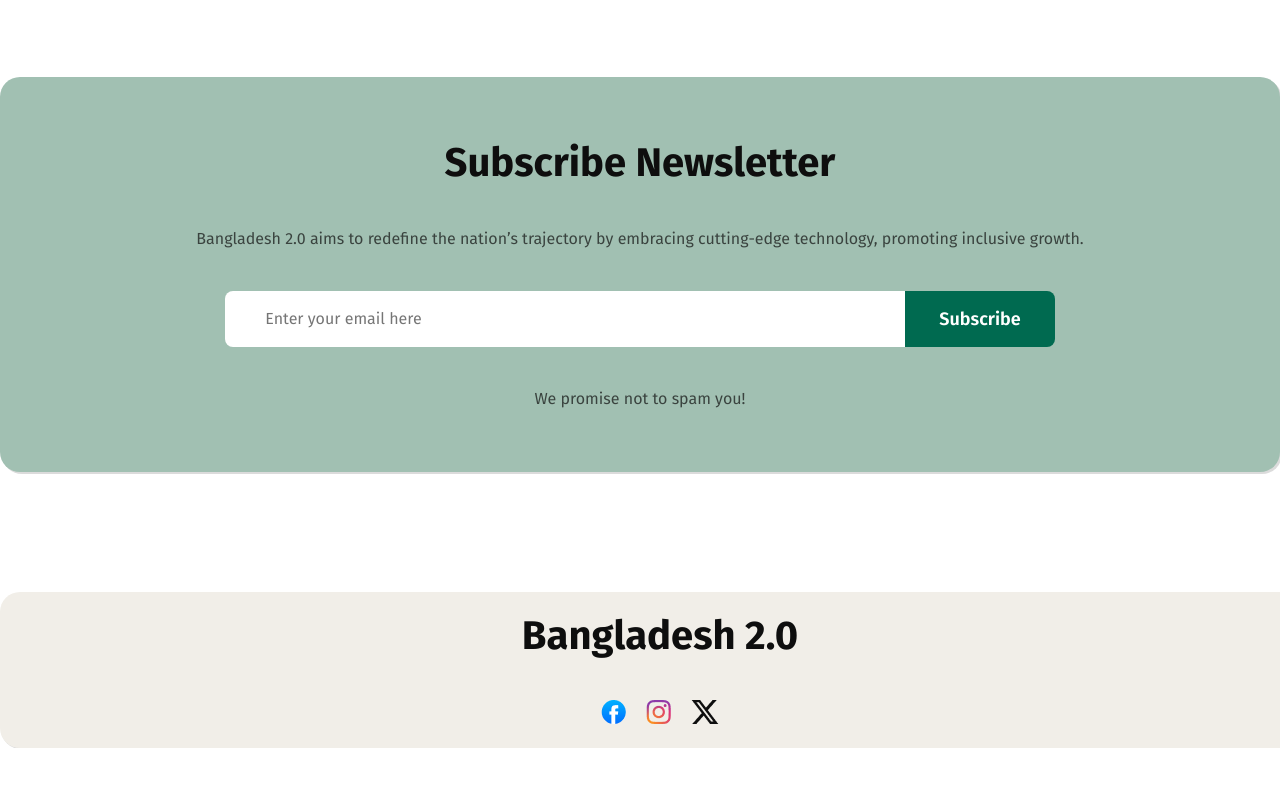
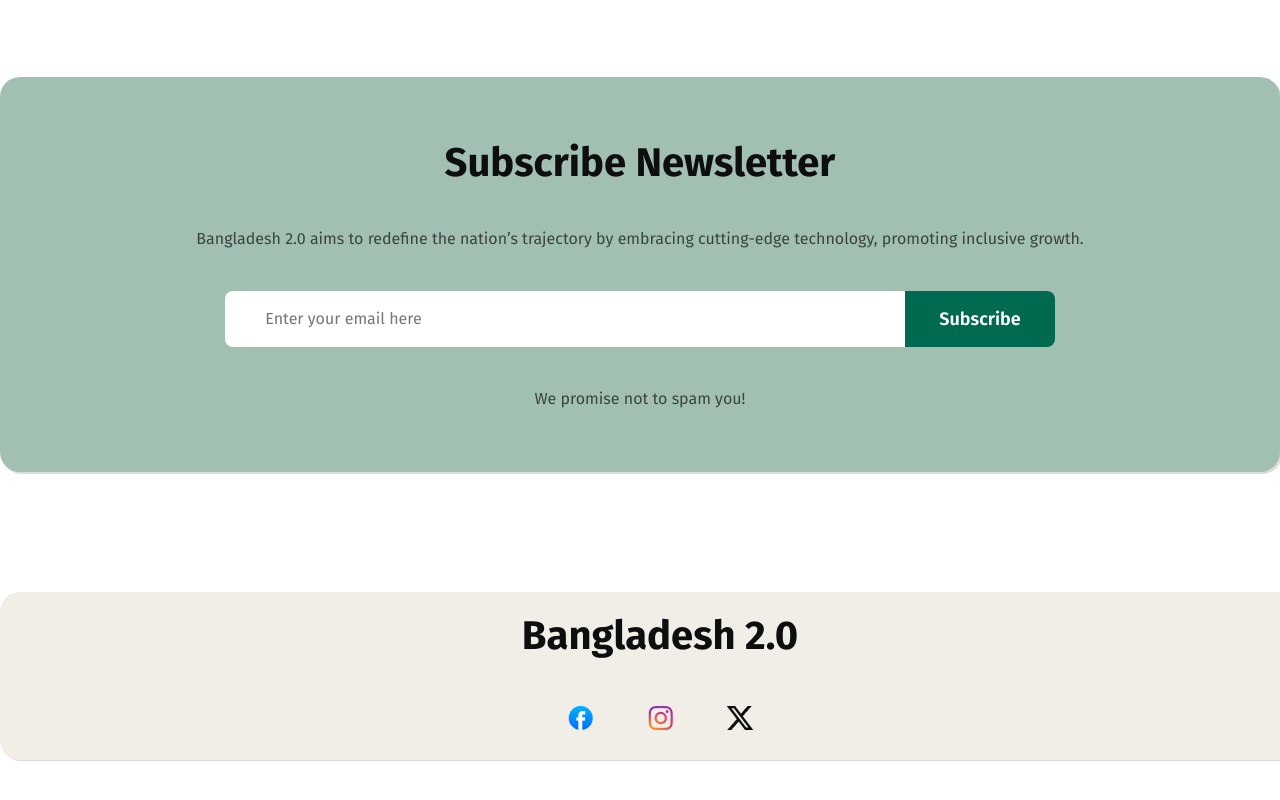
Before and after one commit to jayedalnahian/Assignment-One, a plain HTML site: page index.html in a window 1280 px wide. Shown: the part 5092-5892 px from the top of the page. Before the commit the page ends 5840 px from the top, so only its background shows below. Drawn offline with Linux system fonts and the light colour scheme; a web font is replaced by a local one.

Commit message:
assignment final

```diff
--- a/index.html
+++ b/index.html
@@ -220,9 +220,9 @@
         <section class="section-eight">
             <h2 class="title-one">Bangladesh 2.0</h2>
             <div class="footer-div">
-                <a target="_blank" href="https://www.facebook.com/"><img src="assets/facebook.png" alt=""></a>
-                <a target="_blank" href="https://www.instagram.com/"><img src="assets/instagram.png" alt=""></a>
-                <a target="_blank" href="https://www.x.com/"><img src="assets/x.png" alt=""></a>
+                <div class="footer-sub-div"><a target="_blank" href="https://www.facebook.com/"><img src="assets/facebook.png" alt=""></a></div>
+                <div class="footer-sub-div"><a target="_blank" href="https://www.instagram.com/"><img src="assets/instagram.png" alt=""></a></div>
+                <div class="footer-sub-div"><a target="_blank" href="https://www.x.com/"><img src="assets/x.png" alt=""></a></div>
             </div>
         </section>
     </main>
--- a/style/style.css
+++ b/style/style.css
@@ -596,9 +596,22 @@ td {
     width: 1280px;
     margin: 0px auto;
     box-shadow: 1px 1px rgba(14, 14, 14, 0.15);
+    margin-bottom: 50px;
 }
-
+.footer-div img:hover{
+    width: 40px;
+    height: 40px;
+}
 .footer-div {
     display: flex;
-    gap: 20px;
+    justify-content: center;
+    align-items: center;
+    gap: 40px;
 }
+.footer-sub-div{
+    width: 40px;
+    height: 40px;
+    display: flex;
+    justify-content: center;
+    align-items: center;
+}
```
